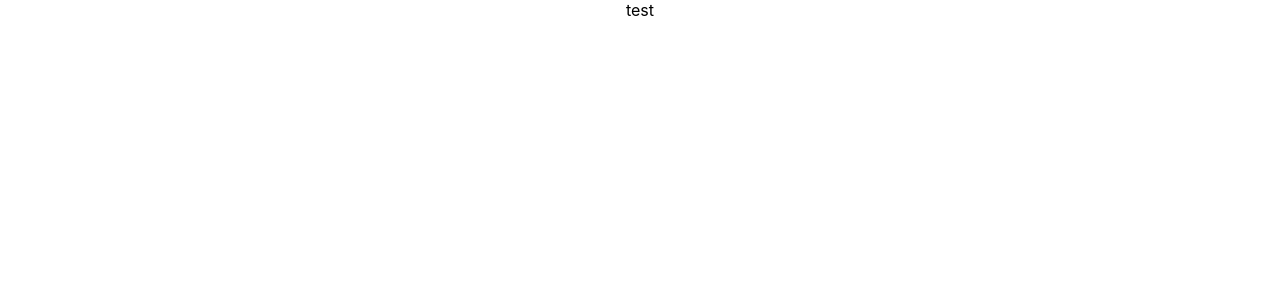
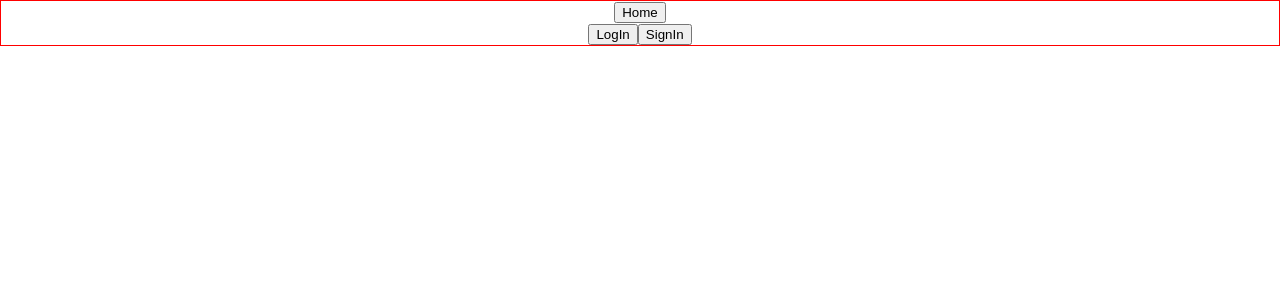
Before and after one commit to mitalrs/ch-app, a React (Create React App) app: page / in a window 1280 px wide. Shown: the top 300 px of the page. Built offline with nearby package versions, Linux system fonts and the light colour scheme.

Commit message:
add to navBar functinality

```diff
--- a/src/App.css
+++ b/src/App.css
@@ -1,38 +1,9 @@
 .App {
   text-align: center;
+  height: 100vh;
+  width: 100vw;
 }
 
-.App-logo {
-  height: 40vmin;
-  pointer-events: none;
+nav{
+ border: 1px solid red;
 }
-
-@media (prefers-reduced-motion: no-preference) {
-  .App-logo {
-    animation: App-logo-spin infinite 20s linear;
-  }
-}
-
-.App-header {
-  background-color: #282c34;
-  min-height: 100vh;
-  display: flex;
-  flex-direction: column;
-  align-items: center;
-  justify-content: center;
-  font-size: calc(10px + 2vmin);
-  color: white;
-}
-
-.App-link {
-  color: #61dafb;
-}
-
-@keyframes App-logo-spin {
-  from {
-    transform: rotate(0deg);
-  }
-  to {
-    transform: rotate(360deg);
-  }
-}
--- a/src/App.js
+++ b/src/App.js
@@ -1,9 +1,10 @@
 import './App.css';
+import NavBar from './Component/NavBar.js'
 
 function App() {
   return (
     <div className="App">
-      test
+      <NavBar />
     </div>
   );
 }
--- /dev/null
+++ b/src/Component/NavBar.js
@@ -0,0 +1,16 @@
+import React from 'react';
+// import '';
+
+function NavBar() {
+  return (
+    <nav>
+        <button className='home-btn'>Home</button>
+        <div className='right-btn-div'>
+        <button>LogIn</button>
+        <button>SignIn</button>
+        </div>
+    </nav>
+  )
+}
+
+export default NavBar
```
Also changed, not shown: src/Pages/Home.js (added, +9 -0 lines), src/Pages/Login.js (added, +9 -0 lines), src/Pages/Signin.js (added, +9 -0 lines).
